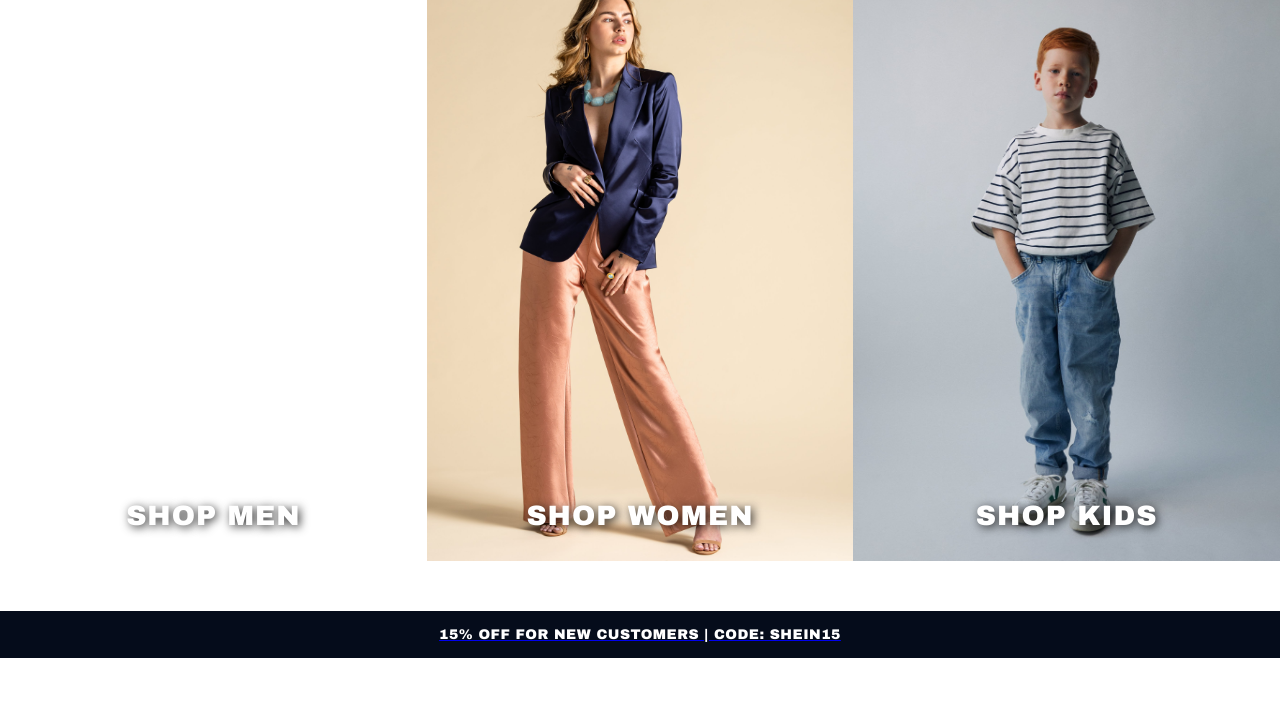
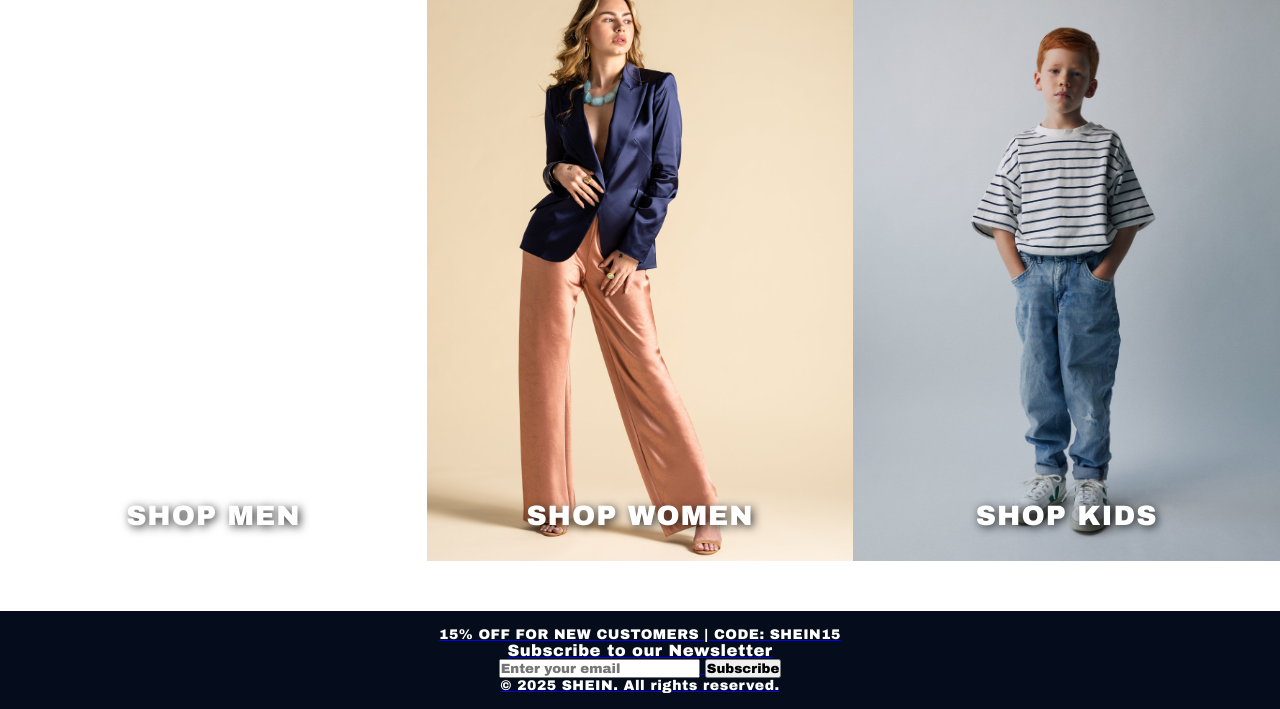
Before and after one commit to jontaeee/homepage, a plain HTML site: page index.html in a window 1280 px wide. Shown: the part 177-886 px from the top of the page. Before the commit the page ends 835 px from the top, so only its background shows below. Drawn offline with Linux system fonts and the light colour scheme.

Commit message:
Update index.html

```diff
--- a/index.html
+++ b/index.html
@@ -45,6 +45,21 @@
 
   <footer class="promo-banner">
     15% OFF FOR NEW CUSTOMERS | CODE: SHEIN15
+
+    <footer class="footer">
+  <div class="newsletter">
+    <h3>Subscribe to our Newsletter</h3>
+    <form>
+      <input type="email" placeholder="Enter your email" required>
+      <button type="submit">Subscribe</button>
+    </form>
+  </div>
+  <div class="credits">
+    <p>© 2025 SHEIN. All rights reserved.</p>
+  </div>
+</footer>
+
+
   </footer>
 </body>
 </html>
```
